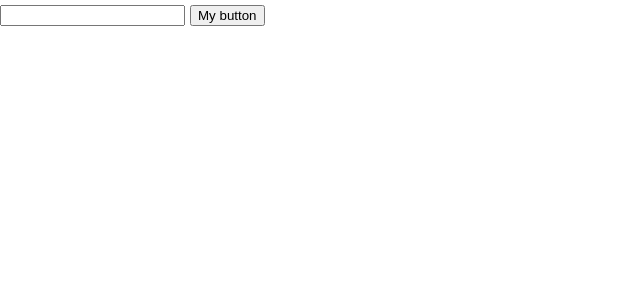
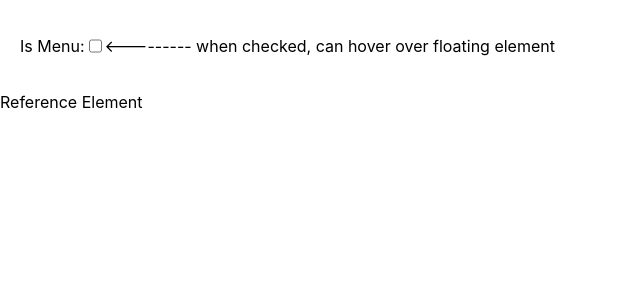
Before and after one commit to argens1203/floating-ui, a React (Create React App) app: page / in a window 1280 px wide. Shown: the top 300 px of the page, without its empty margins (0-640 px from the left). Built offline with nearby package versions, Linux system fonts and the light colour scheme.

Commit message:
feat: use-hover

```diff
--- a/src/App.js
+++ b/src/App.js
@@ -1,5 +1,6 @@
 import { FromCoreExample } from "./from-core";
+import { UseHoverExample } from "./use-hover";
 
 export default function App() {
-  return <FromCoreExample />;
+  return <UseHoverExample />;
 }
--- /dev/null
+++ b/src/use-hover/index.js
@@ -0,0 +1 @@
+export * from "./use-hover.example";
--- /dev/null
+++ b/src/use-hover/use-hover.example.js
@@ -0,0 +1,65 @@
+import {
+  safePolygon,
+  useFloating,
+  useHover,
+  useInteractions,
+} from "@floating-ui/react";
+import { useState } from "react";
+
+export function UseHoverExample() {
+  const [isOpen, setIsOpen] = useState(false);
+  const [isMenu, setIsMenu] = useState(false);
+
+  const { refs, floatingStyles, context } = useFloating({
+    open: isOpen,
+    onOpenChange: setIsOpen,
+  });
+  console.log(isMenu);
+  const hover = useHover(
+    context,
+    isMenu
+      ? {
+          handleClose: safePolygon(),
+        }
+      : undefined
+  );
+  const { getReferenceProps, getFloatingProps } = useInteractions([hover]);
+  return (
+    <>
+      <div style={{ padding: 20, display: "flex" }}>
+        <p>Is Menu:</p>
+        <input
+          type="checkbox"
+          checked={isMenu}
+          onChange={(e) => {
+            // console.log(e.target.value);
+            setIsMenu((v) => !v);
+          }}
+        />
+        <p>{"<--------- "} when checked, can hover over floating element</p>
+      </div>
+      <div
+        ref={refs.setReference}
+        {...getReferenceProps()}
+        style={{ display: "inline" }}
+      >
+        Reference Element
+      </div>
+      {isOpen && (
+        <div
+          ref={refs.setFloating}
+          style={{
+            background: "black",
+            color: "white",
+            padding: 20,
+            margin: 20,
+            ...floatingStyles,
+          }}
+          {...getFloatingProps}
+        >
+          Floating Element
+        </div>
+      )}
+    </>
+  );
+}
```
